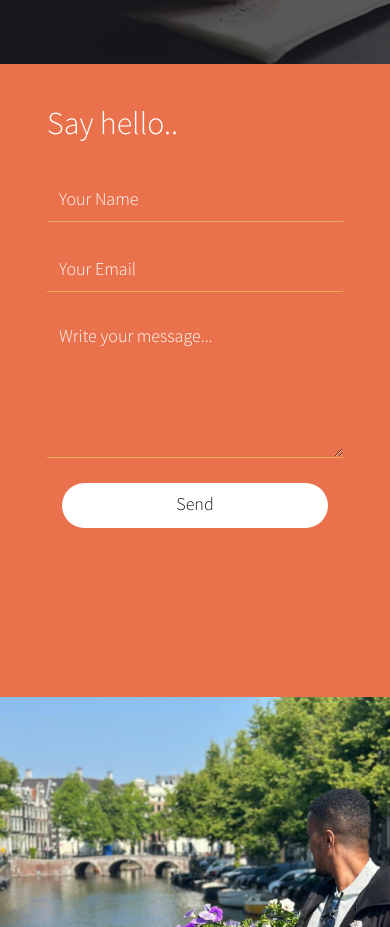
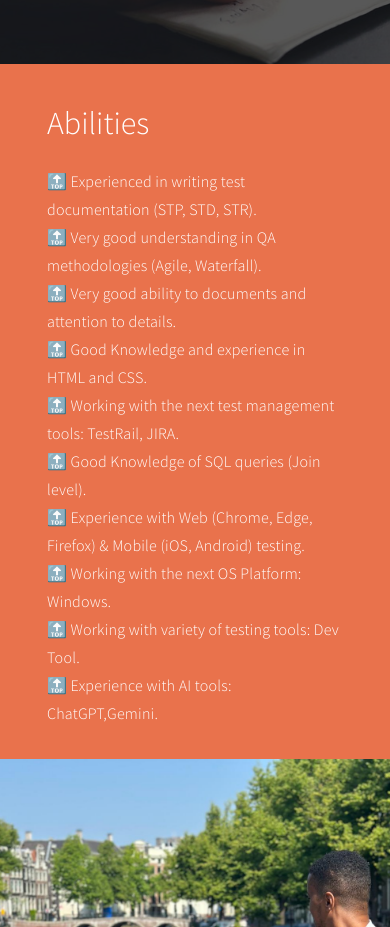
Before and after one commit to yoni284/QA-to-be-profile, a plain HTML site: page index.html in a window 390 px wide. Shown: the part 6860-7787 px from the top of the page. Drawn offline with Linux system fonts and the light colour scheme.

Commit message:
Add files via upload

```diff
--- a/index.html
+++ b/index.html
@@ -51,7 +51,7 @@
                     <li><a href="#about" class="smoothScroll">About Me</a></li>
                     <li><a href="#experience" class="smoothScroll">Experiences</a></li>
                     <li><a href="#quotes" class="smoothScroll">Summary </a></li>
-                    <li><a href="#contact" class="smoothScroll">Contact</a></li>
+                    <li><a href="#contact" class="smoothScroll">Abilities</a></li>
                </ul>
           </div>
 
@@ -77,7 +77,8 @@
                               <p class="wow fadeInUp" data-wow-delay="0.9s"> Yhonatan, 35 from Ra'anana.
                                                                              Currently working in sales and enjoying it.<br>
 																			 A fan of Maccabi and I mean Haifa yes?
-Likes to watch football games, play sports, And see all the marvell movies that exist.
+                                                                             Likes to watch football games, play sports,
+																			 And see all the marvell movies that exist.
                                                                              Planning to become a software tester soon.
                                                                              Excited to enter this world and be a part of it..</p>
 
@@ -330,26 +331,19 @@ Likes to watch football games, play sports, And see all the marvell movies that
                <div class="col-md-6 col-sm-12">
                     <div class="contact-form">
                          <div class="wow fadeInUp section-title" data-wow-delay="0.2s">
-                              <h1 class="color-white">Say hello..</h1>
-
+                              <h1 class="color-white">Abilities</h1>
                          </div>
-
-                         <div id="contact-form">
-                              <form action="#template-mo" method="post">
-                                   <div class="wow fadeInUp" data-wow-delay="1s">
-                                        <input name="fullname" type="text" class="form-control" id="fullname" placeholder="Your Name">
-                                   </div>
-                                   <div class="wow fadeInUp" data-wow-delay="1.2s">
-                                        <input name="email" type="email" class="form-control" id="email" placeholder="Your Email">
-                                   </div>
-                                   <div class="wow fadeInUp" data-wow-delay="1.4s">
-                                        <textarea name="message" rows="5" class="form-control" id="message" placeholder="Write your message..."></textarea>
-                                   </div>
-                                   <div class="wow fadeInUp col-md-6 col-sm-8" data-wow-delay="1.6s">
-                                        <input name="submit" type="submit" class="form-control" id="submit" value="Send">
-                                   </div>
-                              </form>
-                         </div>
+                                <p class="color-white">
+                                🔝 Experienced in writing test documentation (STP, STD, STR).<br>
+                                🔝 Very good understanding in QA methodologies (Agile, Waterfall).<br>
+                                🔝 Very good ability to documents and attention to details.<br>
+                                🔝 Good Knowledge and experience in HTML and CSS.<br>
+                                🔝 Working with the next test management tools: TestRail, JIRA.<br>
+                                🔝 Good Knowledge of SQL queries (Join level).<br>
+                                🔝 Experience with Web (Chrome, Edge, Firefox) & Mobile (iOS, Android) testing.<br>
+                                🔝 Working with the next OS Platform: Windows.<br>
+                                🔝 Working with variety of testing tools: Dev Tool.<br>
+                                🔝 Experience with AI tools: ChatGPT,Gemini.</p>
 
                     </div>
                </div>
```
